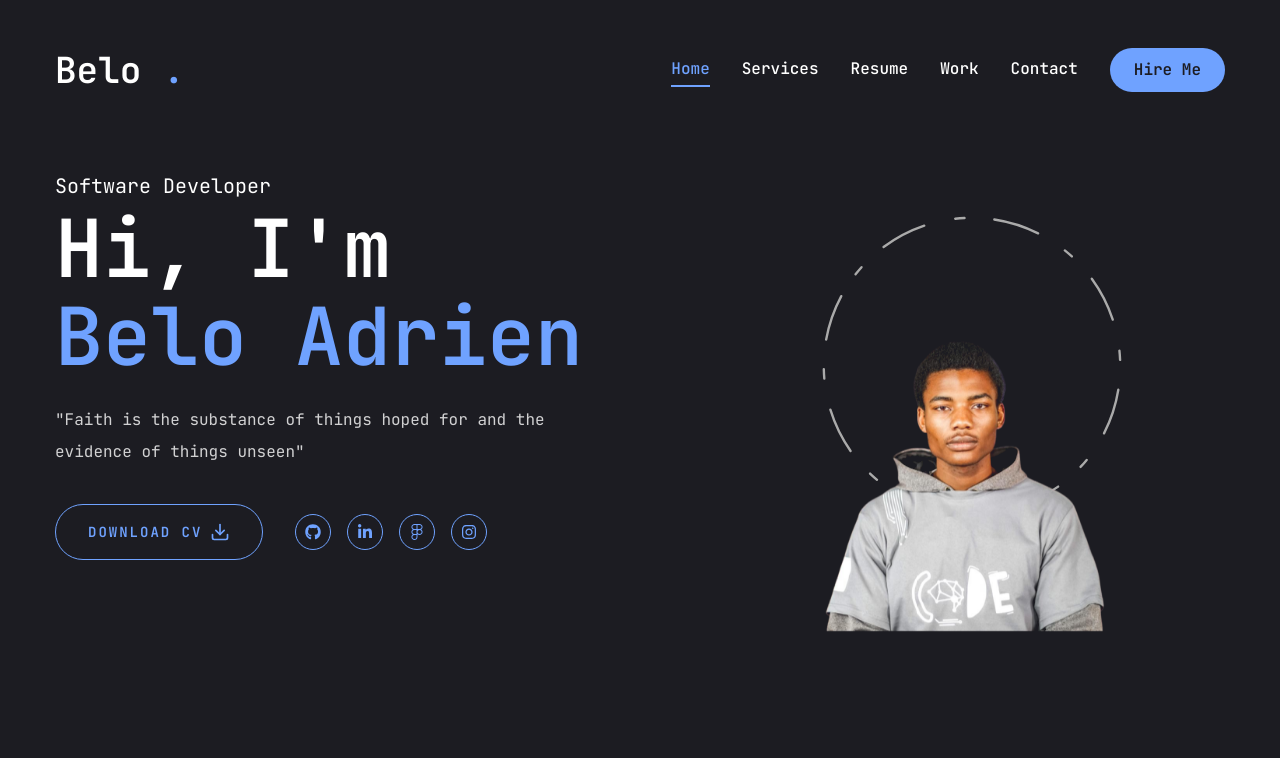
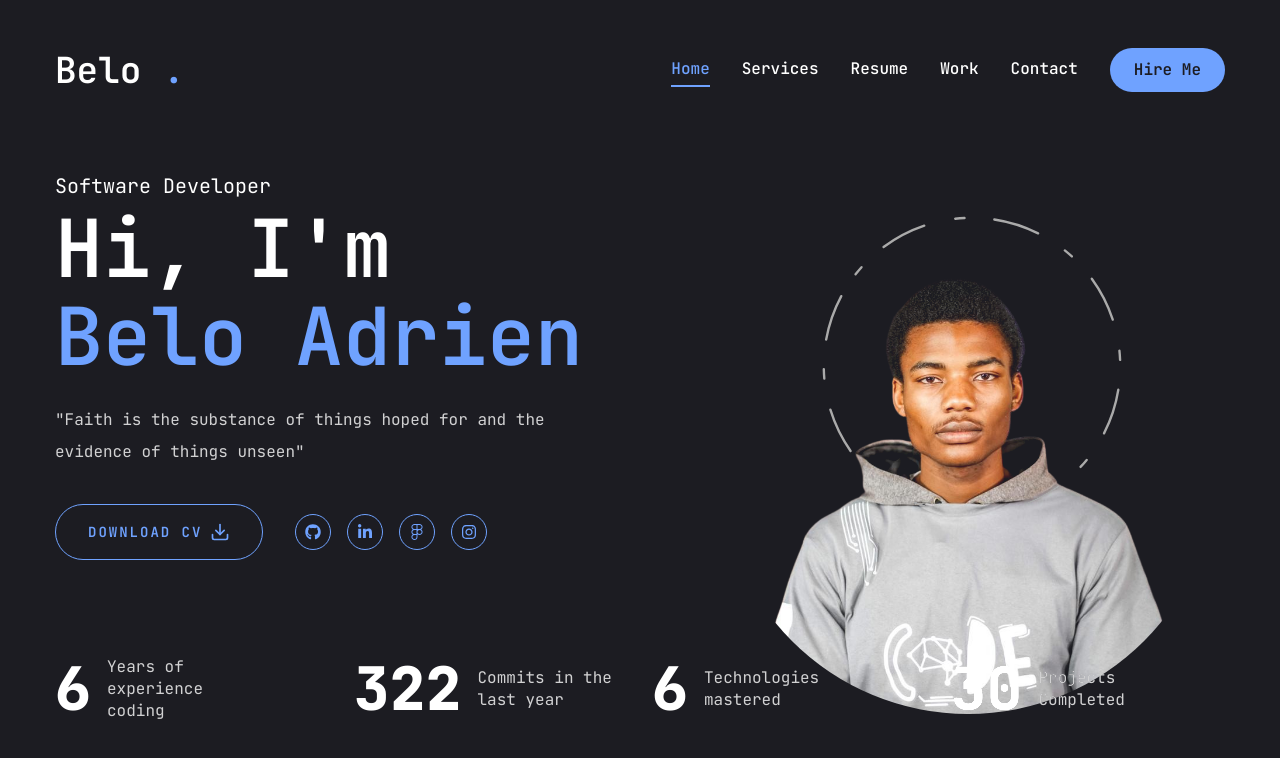
Before and after one commit to AdrianDaDon/portfolio, a Next.js app in the folder belo_portfolio/: page / in a window 1280 px wide. Shown: the top 758 px of the page. Built offline with nearby package versions, Linux system fonts and the light colour scheme.

Commit message:
stats feature added at the bottom

```diff
--- a/belo_portfolio/app/globals.css
+++ b/belo_portfolio/app/globals.css
@@ -24,6 +24,11 @@
     border-right: 5px solid;
   }
 
+  .imgEdit {
+    overflow: hidden;
+    border-radius: 53%;
+  }
+
   /* ANIMATIONS */
   @keyframes cursor {
     50% {
--- a/belo_portfolio/app/page.jsx
+++ b/belo_portfolio/app/page.jsx
@@ -3,6 +3,7 @@
 import { FiDownload } from "react-icons/fi";
 import Photo from "@/components/Photo";
 import Socials from "@/components/Socials";
+import Stats from "@/components/Stats";
 
 export default function Home() {
   return (
@@ -50,6 +51,7 @@
           </div>
         </div>
       </div>
+      <Stats />
     </section>
   );
 }
--- a/belo_portfolio/components/Photo.jsx
+++ b/belo_portfolio/components/Photo.jsx
@@ -34,7 +34,7 @@
             priority
             quality={100}
             fill
-            className="object-contain"
+            className="object-cover imgEdit"
             alt="An Image of myself"
           />
         </motion.div>
--- /dev/null
+++ b/belo_portfolio/components/Stats.jsx
@@ -0,0 +1,54 @@
+"use client";
+
+import CountUp from "react-countup";
+
+export default function Stats() {
+  const stats = [
+    {
+      num: 6,
+      text: "Years of experience coding",
+    },
+    {
+      num: 324,
+      text: "Commits in the last year",
+    },
+    {
+      num: 6,
+      text: "Technologies mastered",
+    },
+    {
+      num: 30,
+      text: "Projects Completed",
+    },
+  ];
+  return (
+    <section className="pt-4 pb-12 xl:pt-0 xl:pb-0">
+      <div className="container mx-auto">
+        <div className="flex flex-wrap gap-6 max-w-[80vw] mx-auto xl:max-w-none">
+          {stats.map((item, index) => {
+            return (
+              <div
+                key={index}
+                className="flex-1 flex gap-4 items-center justify-center xl:justify-start"
+              >
+                <CountUp
+                  end={item.num}
+                  duration={5}
+                  delay={2}
+                  className="text-4xl xl:text-6xl font-extrabold"
+                />
+                <p
+                  className={`${
+                    item.text.length < 15 ? "max-w-[100px]" : "max-w-[150px]"
+                  } leading-snug text-white/80`}
+                >
+                  {item.text}
+                </p>
+              </div>
+            );
+          })}
+        </div>
+      </div>
+    </section>
+  );
+}
--- a/belo_portfolio/package.json
+++ b/belo_portfolio/package.json
@@ -21,7 +21,9 @@
     "lucide-react": "^0.473.0",
     "next": "15.1.5",
     "react": "^19.0.0",
+    "react-countup": "^6.5.3",
     "react-dom": "^19.0.0",
+    "react-icons": "^5.4.0",
     "tailwind-merge": "^2.6.0",
     "tailwindcss-animate": "^1.0.7"
   },
```
Also changed, not shown: 2 other files (tests, documents, lock files or other folders).
